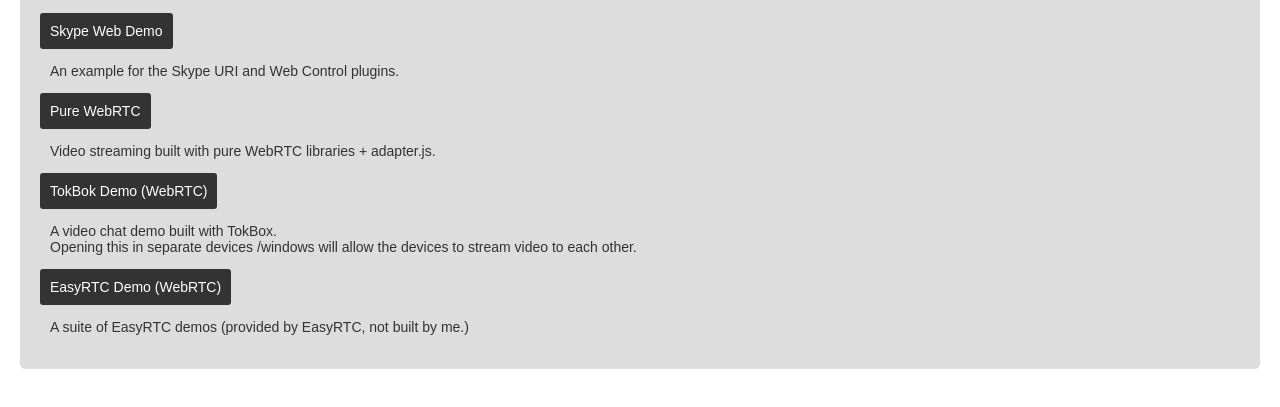
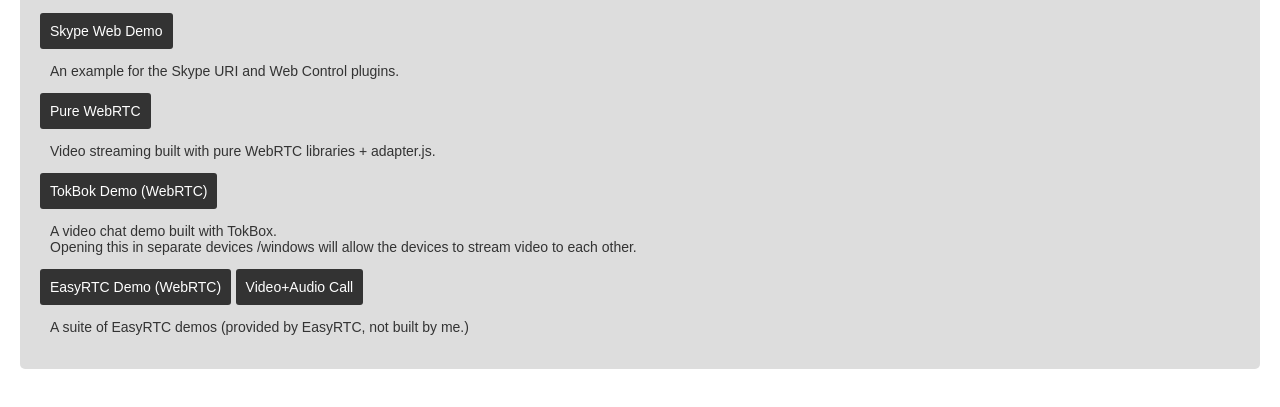
Before and after one commit to atobias-bionik/pi_webserver, a plain HTML site: page index.html in a window 1280 px wide. Shown: the part 141-548 px from the top of the page. Drawn offline with Linux system fonts and the light colour scheme.

Commit message:
fixup! added link to easyrtc demos

```diff
--- a/index.html
+++ b/index.html
@@ -32,6 +32,7 @@
 
   <div class='button_wrap'>
     <a class='button_text' target="_blank" href="http://192.168.1.28:8080/demos">EasyRTC Demo (WebRTC)</a>
+    <a class='button_text' target="_blank" href="http://192.168.1.28:8080/demos/demo_audio_video_simple_hd.html">Video+Audio Call</a>
     <p class="button_desc">
       A suite of EasyRTC demos (provided by EasyRTC, not built by me.)
     </p>
```
